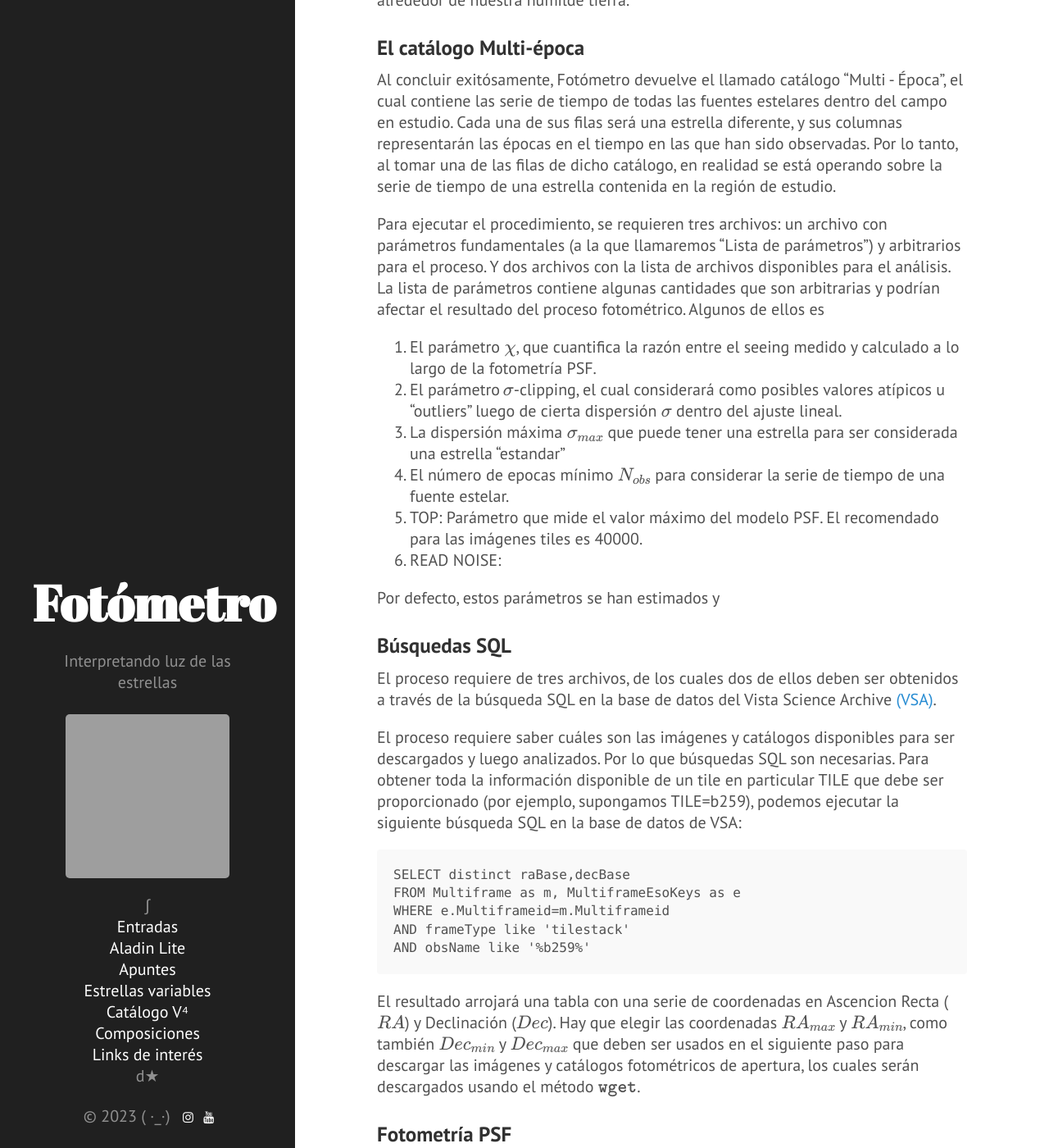
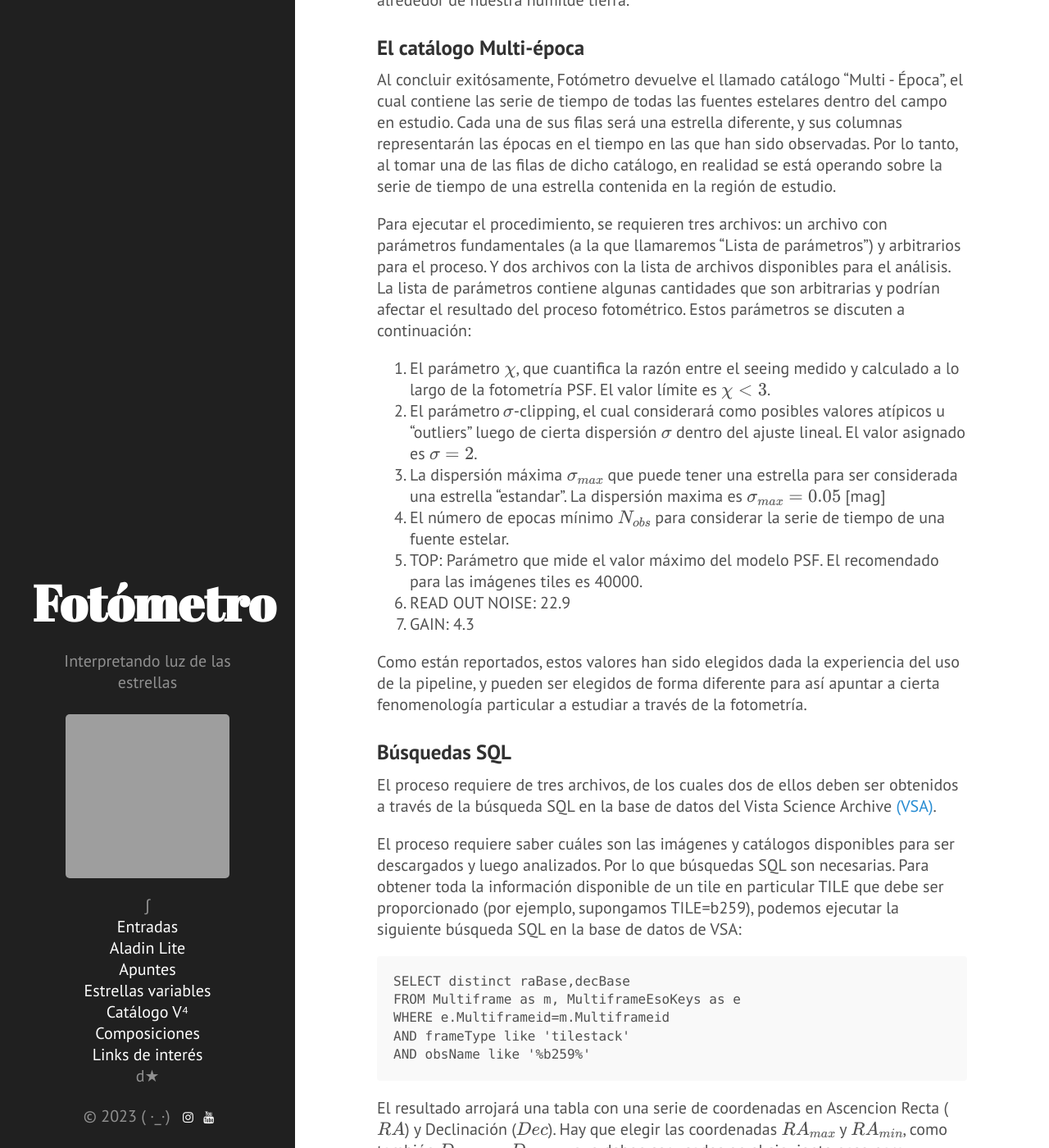
Before and after one commit to nicomedinap/nicomedinap.github.io, a Jekyll site: the page built from Fotometro.md, in a window 1280 px wide and 1400 px high, scrolled down 312 px. Shown: the whole window at 82% size. Built offline with Jekyll 4.4.1, drawn with Linux system fonts in a browser that asks for light colours; formulas are drawn with MathJax 3; a script that is not in the unit is left out; some of the changed text lies outside the part shown; grey boxes are pictures that could not be loaded.

Commit message:
Update Fotometro.md

```diff
--- a/Fotometro.md
+++ b/Fotometro.md
@@ -13,16 +13,17 @@ El anánisis fotométrico es fundamental para la caracterización masiva de estr
 
 Al concluir exitósamente, Fotómetro devuelve el llamado catálogo "Multi - Época", el cual contiene las serie de tiempo de todas las fuentes estelares dentro del campo en estudio. Cada una de sus filas será una estrella diferente, y sus columnas representarán las épocas en el tiempo en las que han sido observadas. Por lo tanto, al tomar una de las filas de dicho catálogo, en realidad se está operando sobre la serie de tiempo de una estrella contenida en la región de estudio.
 
-Para ejecutar el procedimiento, se requieren tres archivos: un archivo con parámetros fundamentales (a la que llamaremos "Lista de parámetros") y arbitrarios para el proceso. Y dos archivos con la lista de archivos disponibles para el análisis. La lista de parámetros contiene algunas cantidades que son arbitrarias y podrían afectar el resultado del proceso fotométrico. Algunos de ellos es
+Para ejecutar el procedimiento, se requieren tres archivos: un archivo con parámetros fundamentales (a la que llamaremos "Lista de parámetros") y arbitrarios para el proceso. Y dos archivos con la lista de archivos disponibles para el análisis. La lista de parámetros contiene algunas cantidades que son arbitrarias y podrían afectar el resultado del proceso fotométrico. Estos parámetros se discuten a continuación:
 
-1. El parámetro $\chi$, que cuantifica la razón entre el seeing medido y calculado a lo largo de la fotometría PSF.
-2. El parámetro $\sigma$-clipping, el cual considerará como posibles valores atípicos u "outliers" luego de cierta dispersión $\sigma$ dentro del ajuste lineal.
-3. La dispersión máxima $\sigma_{max}$ que puede tener una estrella para ser considerada una estrella "estandar"
+1. El parámetro $\chi$, que cuantifica la razón entre el seeing medido y calculado a lo largo de la fotometría PSF. El valor límite es $\chi<3$.
+2. El parámetro $\sigma$-clipping, el cual considerará como posibles valores atípicos u "outliers" luego de cierta dispersión $\sigma$ dentro del ajuste lineal. El valor asignado es $\sigma=2$.
+3. La dispersión máxima $\sigma_{max}$ que puede tener una estrella para ser considerada una estrella "estandar". La dispersión maxima es $\sigma_{max}=0.05$ [mag]
 4. El número de epocas mínimo $N_{obs}$ para considerar la serie de tiempo de una fuente estelar.
 5. TOP: Parámetro que mide el valor máximo del modelo PSF. El recomendado para las imágenes tiles es 40000.
-6. READ NOISE:
+6. READ OUT NOISE: 22.9
+7. GAIN: 4.3
 
-Por defecto, estos parámetros se han estimados y
+Como están reportados, estos valores han sido elegidos dada la experiencia del uso de la pipeline, y pueden ser elegidos de forma diferente para así apuntar a cierta fenomenología particular a estudiar a través de la fotometría.
 
 ### Búsquedas SQL
 
@@ -40,13 +41,11 @@ AND obsName like '%b259%'
 
 El resultado arrojará una tabla con una serie de coordenadas en Ascencion Recta ($RA$) y Declinación ($Dec$). Hay que elegir las coordenadas $RA_{max}$ y $RA_{min}$, como también $Dec_{min}$ y $Dec_{max}$ que deben ser usados en el siguiente paso para descargar las imágenes y catálogos fotométricos de apertura, los cuales serán descargados usando el método $\mathtt{wget}$.
 
-
-
-
 ### Fotometría PSF
 
-Dophot (citas) es uno de los programas fotométricos más exitosos dentro de la astronomía que realiza fotometría Point Spread Function (PSF). Al final, la idea final de este tipo de fotometría es el asumir que cada una de las estrellas detectadas en cada imagen puede ser caracterizada por una función en particular.
+Dophot (citas) es uno de los programas fotométricos más exitosos dentro de la astronomía que realiza fotometría Point Spread Function (PSF). Al final, la idea final de este tipo de fotometría es el asumir que cada una de las estrellas detectadas en cada imagen puede ser caracterizada por una función en particular. DoPhot será aplicado independientemente en cada una de las imágenes disponibles para su análisis. El resultado será un catálogo de mediciones instrumentales, reportando cada fuente astronómicas en coordenadas físicas $(X,Y)$ que representan los píxeles de la imagen.
 
+Estas coordenadas físicas son transformadas a coordenadas RA y Dec usando la rutina de $\mathtt{IRAF}$ $\mathtt{wcsctran}$, con el fin de realizar la calibración astrométrica, usando para estos fines 7 decimales para maximizar la precisión de las coordenadas.
 
 ### Calibración de los datos
 
@@ -62,6 +61,8 @@ donde $s$ es la pendiente del ajuste lineal y b el incercepto.
 
 Luego de obtener la fotometría calibrada para cada una de las épocas observadas, es necesario hacer un cross-match entre las coordenadas de cada uno de los catálogos, para así obtener las mediciones de cada estrella en cada momento en el periodo 2010-2015.
 
+Utilizando una tolerancia en las coordenadas de 0.35 arco-segundos, se ha usado el software $\mathtt{STILTS}$ para realizar el cross-match y así crear iterativamente el catálogo fotométrico multi-épocas.
+
 ### Utilidades del catálogo
 
 Por supuesto que tener el catálogo completo de las series de tiempo de una región de la galaxia tiene muchas posibilidades y casos de uso en astronomía.
```
